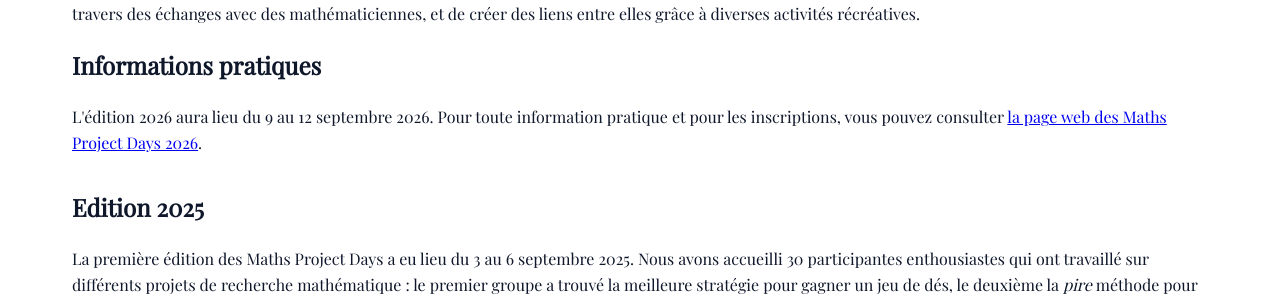
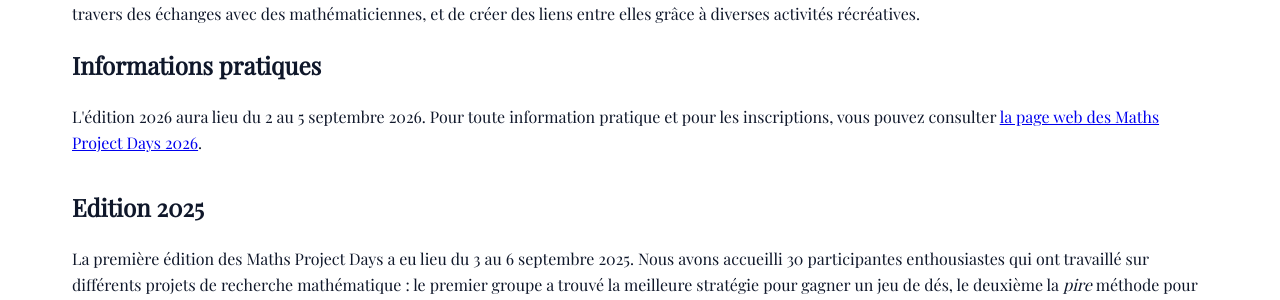
Before and after one commit to robynn-corveleyn/robynn-corveleyn.github.io, a Jekyll site: the page built from mpd/index.md, in a window 1280 px wide. Shown: the part 360-660 px from the top of the page. Built offline with Jekyll 4.4.1, drawn with Linux system fonts in a browser that asks for light colours.

Commit message:
Update index.md

```diff
--- a/mpd/index.md
+++ b/mpd/index.md
@@ -13,7 +13,7 @@ L’objectif principal est d’encourager les participantes à nourrir leur int
 </p>
   <section style="margin-bottom:2rem;">
       <h2>Informations pratiques</h2>
-	L'édition 2026 aura lieu du 9 au 12 septembre 2026. Pour toute information pratique et pour les inscriptions, vous pouvez consulter <a href="https://www.uclouvain.be/fr/facultes/sc/maths-project-days" target="_blank" rel ="noopener">la page web des Maths Project Days 2026</a>.
+	L'édition 2026 aura lieu du 2 au 5 septembre 2026. Pour toute information pratique et pour les inscriptions, vous pouvez consulter <a href="https://www.uclouvain.be/fr/facultes/sc/maths-project-days" target="_blank" rel ="noopener">la page web des Maths Project Days 2026</a>.
   </section>
 <section>
 	<h2>Edition 2025</h2>
```
